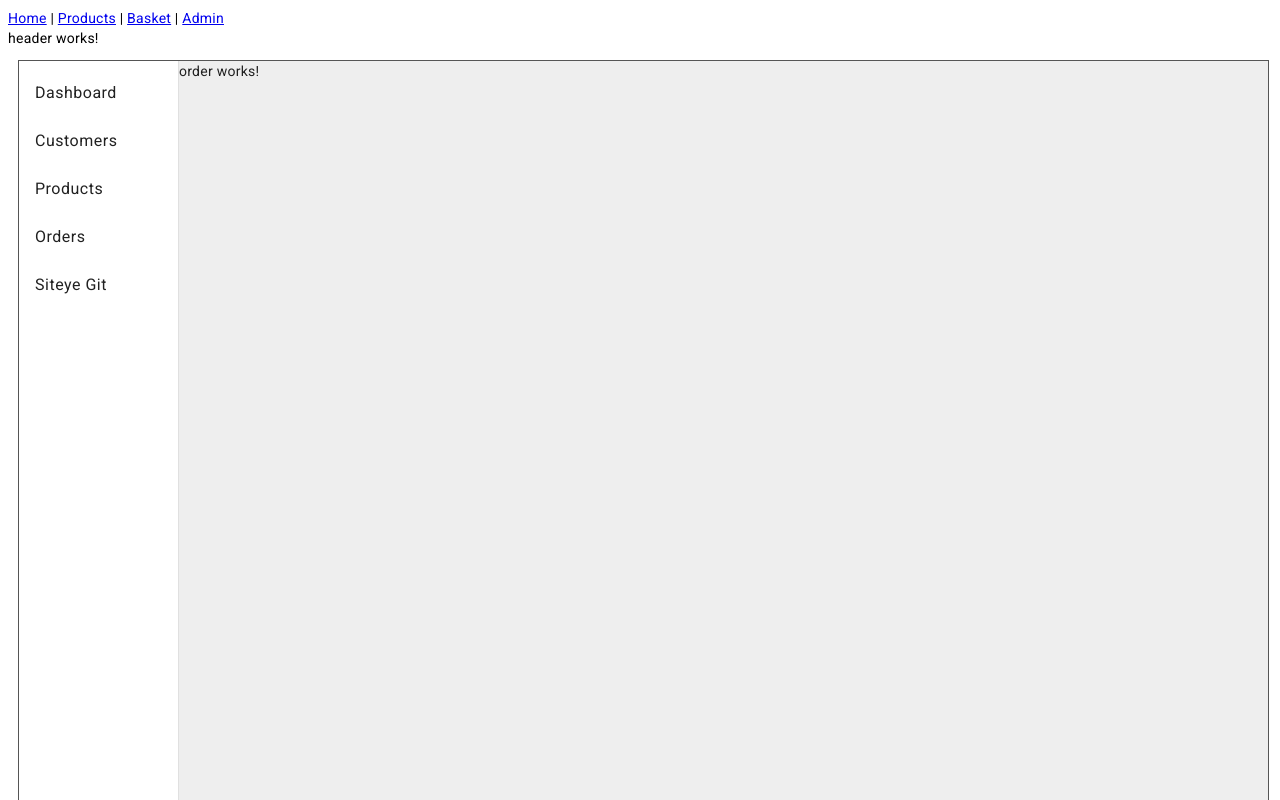
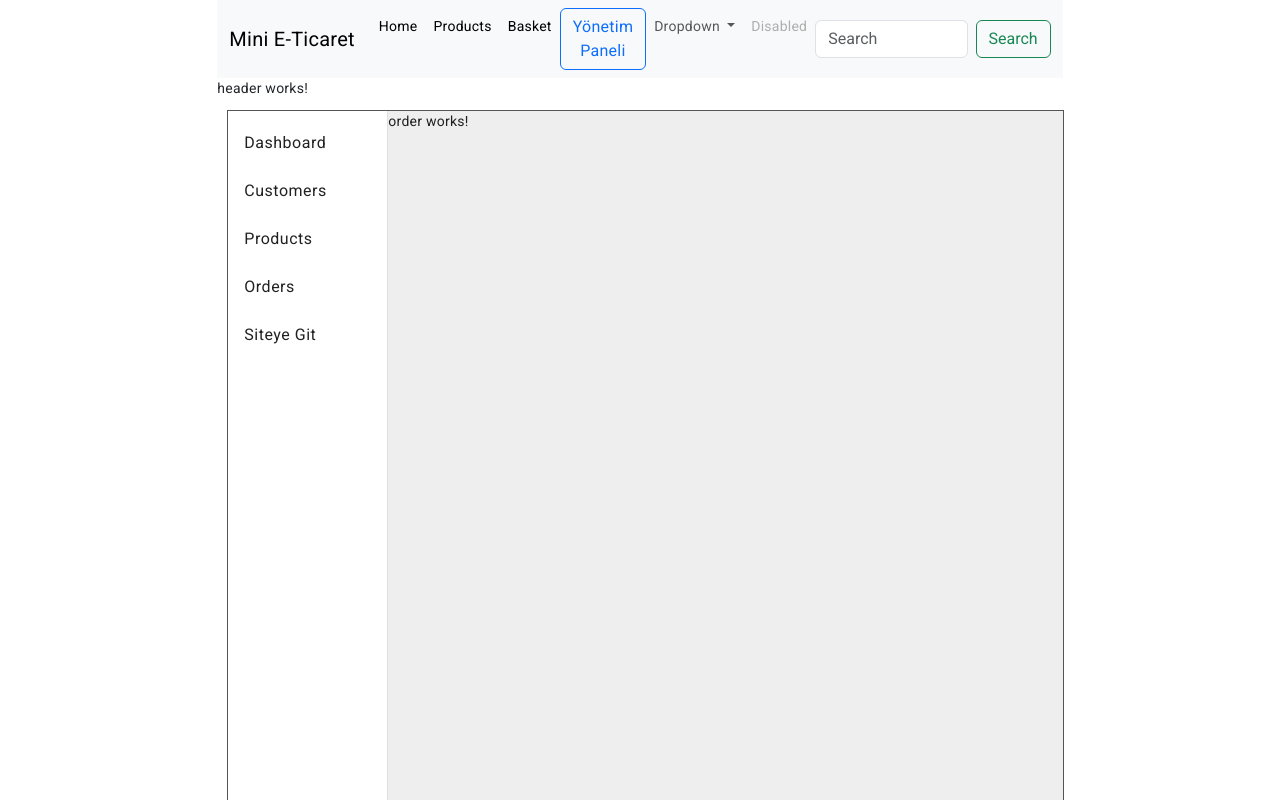
Before and after one commit to mselmanyilmaz/ETicaretClient, an Angular app: page /admin/orders in a window 1280 px wide. Shown: the top 800 px of the page. Built offline with nearby package versions, Linux system fonts and the light colour scheme.

Commit message:
Kullanıcı tarafına Bootstrap altyapısı kuruldu.

```diff
--- a/angular.json
+++ b/angular.json
@@ -40,9 +40,14 @@
             ],
             "styles": [
               "@angular/material/prebuilt-themes/pink-bluegrey.css",
-              "src/styles.scss"
+              "src/styles.scss",
+              "node_modules/bootstrap/dist/css/bootstrap.min.css"
             ],
-            "scripts": [],
+            "scripts": [
+              "node_modules/jquery/dist/jquery.min.js",
+              "node_modules/@popperjs/core/dist/umd/popper.min.js",
+              "node_modules/bootstrap/dist/js/bootstrap.min.js"
+            ],
             "server": "src/main.server.ts",
             "prerender": true,
             "ssr": {
--- a/package.json
+++ b/package.json
@@ -23,7 +23,10 @@
     "@angular/platform-server": "^18.2.0",
     "@angular/router": "^18.2.0",
     "@angular/ssr": "^18.2.7",
+    "@popperjs/core": "^2.11.8",
+    "bootstrap": "^5.3.3",
     "express": "^4.18.2",
+    "jquery": "^3.7.1",
     "rxjs": "~7.8.0",
     "tslib": "^2.3.0",
     "zone.js": "~0.14.10"
--- a/src/app/admin/components/products/products.component.ts
+++ b/src/app/admin/components/products/products.component.ts
@@ -1,7 +1,7 @@
 import { Component } from '@angular/core';
 
 @Component({
-  selector: 'app-products',
+  selector: 'app-productss',
   templateUrl: './products.component.html',
   styleUrl: './products.component.scss'
 })
--- a/src/app/admin/layout/layout.component.scss
+++ b/src/app/admin/layout/layout.component.scss
@@ -1,6 +1,6 @@
 .admin-container {
     width: 99%;
-    height: 820px;
+    height: 810px;
     margin: 10px;
     border: 1px solid #555;
     /* The background property is added to clearly distinguish the borders between drawer and main
--- a/src/app/app.component.html
+++ b/src/app/app.component.html
@@ -1,3 +1,63 @@
-<a routerLink="">Home</a> | <a routerLink="products">Products</a> | <a routerLink="baskets">Basket</a> | <a routerLink="admin">Admin</a>
-<br>
-<router-outlet></router-outlet>
+<!-- <a routerLink="">Home</a> | <a routerLink="products">Products</a> | <a routerLink="baskets">Basket</a> | <a routerLink="admin">Admin</a>
+<br> -->
+<div class="row">
+<div class="col-md-2"></div>
+<div class="col-md-8">
+    <nav class="navbar navbar-expand-lg bg-body-tertiary">
+        <div class="container-fluid">
+          <a class="navbar-brand" routerLink="">Mini E-Ticaret</a>
+          <button class="navbar-toggler" type="button" data-bs-toggle="collapse" data-bs-target="#navbarSupportedContent" aria-controls="navbarSupportedContent" aria-expanded="false" aria-label="Toggle navigation">
+            <span class="navbar-toggler-icon"></span>
+          </button>
+          <div class="collapse navbar-collapse" id="navbarSupportedContent">
+            <ul class="navbar-nav me-auto mb-2 mb-lg-0">
+              <li class="nav-item">
+                <a class="nav-link active" aria-current="page" href="#">Home</a>
+              </li>
+
+              <li class="nav-item">
+                <a class="nav-link active" aria-current="page" routerLink="products">Products</a>
+              </li>
+
+              <li class="nav-item">
+                <a class="nav-link active" aria-current="page" routerLink="baskets">Basket</a>
+              </li>
+
+              <li>
+                <a routerLink="admin" class="btn btn-outline-primary" type="submit">Yönetim Paneli</a>
+              </li>
+
+              <li class="nav-item dropdown">
+                <a class="nav-link dropdown-toggle" href="#" role="button" data-bs-toggle="dropdown" aria-expanded="false">
+                  Dropdown
+                </a>
+                <ul class="dropdown-menu">
+                  <li><a class="dropdown-item" href="#">Action</a></li>
+                  <li><a class="dropdown-item" href="#">Another action</a></li>
+                  <li><hr class="dropdown-divider"></li>
+                  <li><a class="dropdown-item" href="#">Something else here</a></li>
+                </ul>
+              </li>
+              <li class="nav-item">
+                <a class="nav-link disabled" aria-disabled="true">Disabled</a>
+              </li>
+
+            </ul>
+            <form class="d-flex" role="search">
+              <input class="form-control me-2" type="search" placeholder="Search" aria-label="Search">
+              <button class="btn btn-outline-success" type="submit">Search</button>
+            </form>
+          </div>
+        </div>
+      </nav>
+</div>
+<div class="col-md-2"></div>
+</div>
+
+<div class="row">
+    <div class="col-md-2"></div>
+    <div class="col-md-8">
+        <router-outlet></router-outlet>
+    </div>
+    <div class="col-md-2"></div>
+</div>
--- a/src/app/app.component.ts
+++ b/src/app/app.component.ts
@@ -1,4 +1,5 @@
 import { Component } from '@angular/core';
+// declare var $: any
 
 @Component({
   selector: 'app-root',
@@ -8,3 +9,7 @@ import { Component } from '@angular/core';
 export class AppComponent {
   title = 'ETicaretClient';
 }
+
+// $(document).ready(() => {
+//   alert("Merhaba")
+// })
```
Also changed, not shown: 1 other file (tests, documents, lock files or other folders).
